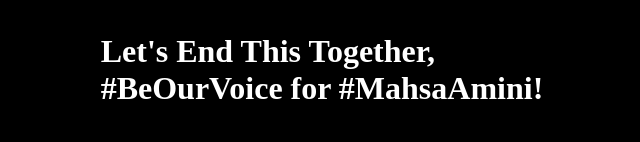
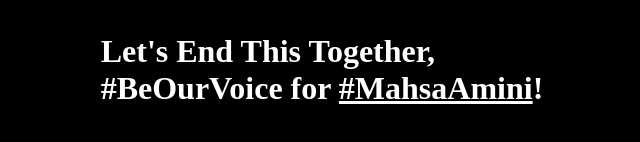
Before and after one commit to worldforiran/BeOurVoice, a React (Vite) app in the folder app/: page / in a window 1280 px wide. Shown: the part 330-472 px from the top of the page, without its empty margins (318-958 px from the left). Built offline with nearby package versions, Linux system fonts and the light colour scheme; the HTML template or start-up script is replaced by a standard one; a web font is replaced by a local one.

Commit message:
style: bolder link

```diff
--- a/app/package.json
+++ b/app/package.json
@@ -4,7 +4,7 @@
   "version": "0.0.0",
   "scripts": {
     "dev": "vite",
-    "build": "tsc && vite build",
+    "build": "rm -rf ../docs/assets && tsc && vite build",
     "preview": "vite preview"
   },
   "dependencies": {
--- a/app/src/index.css
+++ b/app/src/index.css
@@ -24,7 +24,6 @@ h1 *, h2 *, h3 *, h4 *, h5 *, h6 * {
 
 a, a:link, a:visited {
   color: white;
-  text-decoration: none;
 }
 
 a:hover {
```
Also changed, not shown: 6 other files (tests, documents, lock files or other folders).
